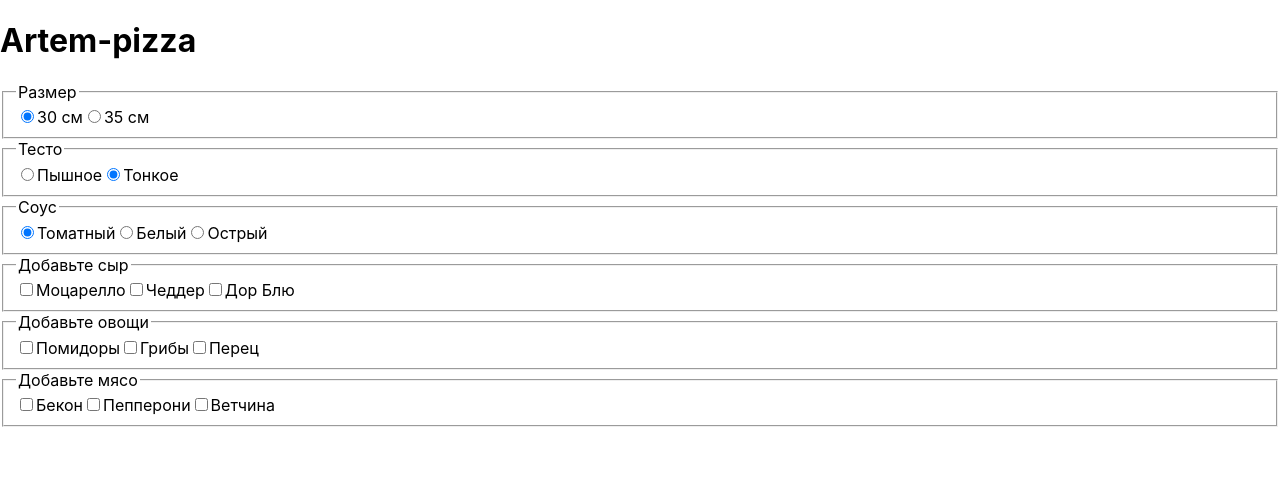
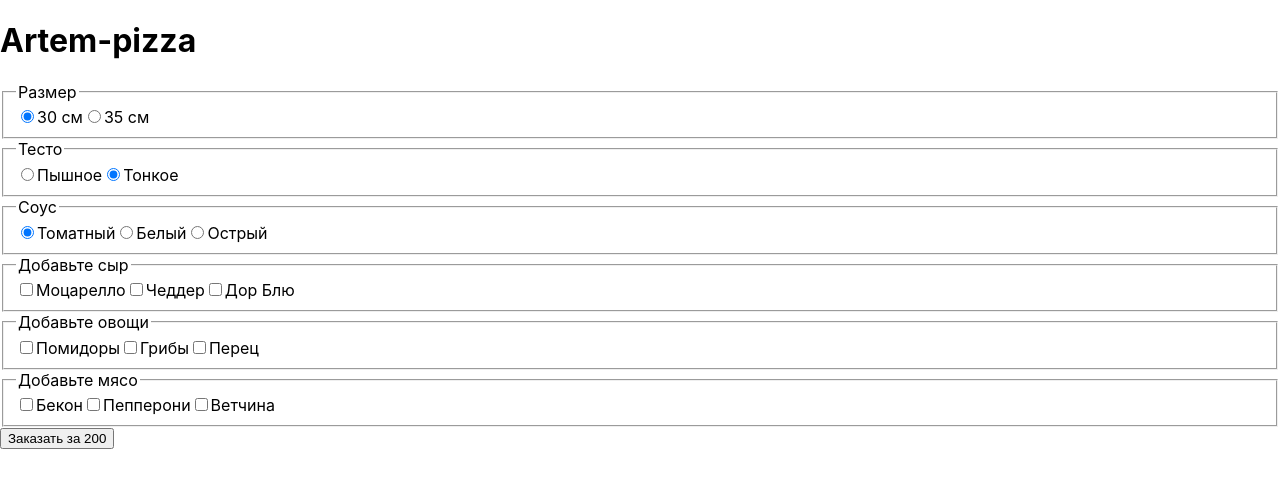
Before and after one commit to krutopognali/artem-pizza, a React (Create React App) app: page / in a window 1280 px wide. Shown: the top 488 px of the page. Built offline with nearby package versions, Linux system fonts and the light colour scheme.

Commit message:
collect data and calculate price

```diff
--- a/src/Components/PizzaForm.js
+++ b/src/Components/PizzaForm.js
@@ -8,6 +8,7 @@
 } */
 
 import { useState } from "react";
+import { calculatePrice } from "../calculatePrice";
 
 export function PizzaForm() {
   const [size, setSize] = useState("medium");
@@ -16,6 +17,8 @@ export function PizzaForm() {
   const [cheese, setCheese] = useState([]);
   const [vegetables, setVegetables] = useState([]);
   const [meat, setMeat] = useState([]);
+
+  const price = calculatePrice({ size, cheese, vegetables, meat });
 
   const updateSize = (event) => {
     setSize(event.target.value);
@@ -221,6 +224,7 @@ export function PizzaForm() {
           Ветчина
         </label>
       </fieldset>
+      <button>Заказать за {price} </button>
     </form>
   );
 }
--- /dev/null
+++ b/src/calculatePrice.js
@@ -0,0 +1,17 @@
+import { CHEESE, MEAT, SIZE, VEGETABLES } from "./pizzaData";
+
+export function calculatePrice({ size, cheese, vegetables, meat }) {
+  const basicPrice = 200;
+  const sizePrice = SIZE[size].price;
+  const cheesePrice = cheese.reduce(
+    (price, cheese) => price + CHEESE[cheese].price,
+    0
+  );
+  const vegetablesPrice = vegetables.reduce(
+    (price, vegetable) => price + VEGETABLES[vegetable].price,
+    0
+  );
+  const meatPrice = meat.reduce((price, meat) => price + MEAT[meat].price, 0);
+
+  return basicPrice + sizePrice + cheesePrice + vegetablesPrice + meatPrice;
+}
--- /dev/null
+++ b/src/pizzaData.js
@@ -0,0 +1,28 @@
+export const SIZE = {
+    medium: { name: "30 см", price: 0 },
+    big: { name: "35 см", price: 50 },
+  };
+  export const DOUGH = {
+    thin: { name: "тонкое" },
+    lush: { name: "пышное" },
+  };
+  export const SAUCE = {
+    tomato: { name: "томатный" },
+    white: { name: "белый" },
+    hot: { name: "острый" },
+  };
+  export const CHEESE = {
+    mozzarella: { name: "моцарелла", price: 29 },
+    cheddar: { name: "чеддер", price: 29 },
+    dorblue: { name: "дор блю", price: 29 },
+  };
+  export const VEGETABLES = {
+    tomato: { name: "помидоры", price: 29 },
+    mushrooms: { name: "грибы", price: 29 },
+    pepper: { name: "перец", price: 29 },
+  };
+  export const MEAT = {
+    bacon: { name: "бекон", price: 29 },
+    pepperoni: { name: "пепперони", price: 29 },
+    ham: { name: "ветчина", price: 29 },
+  };
```
